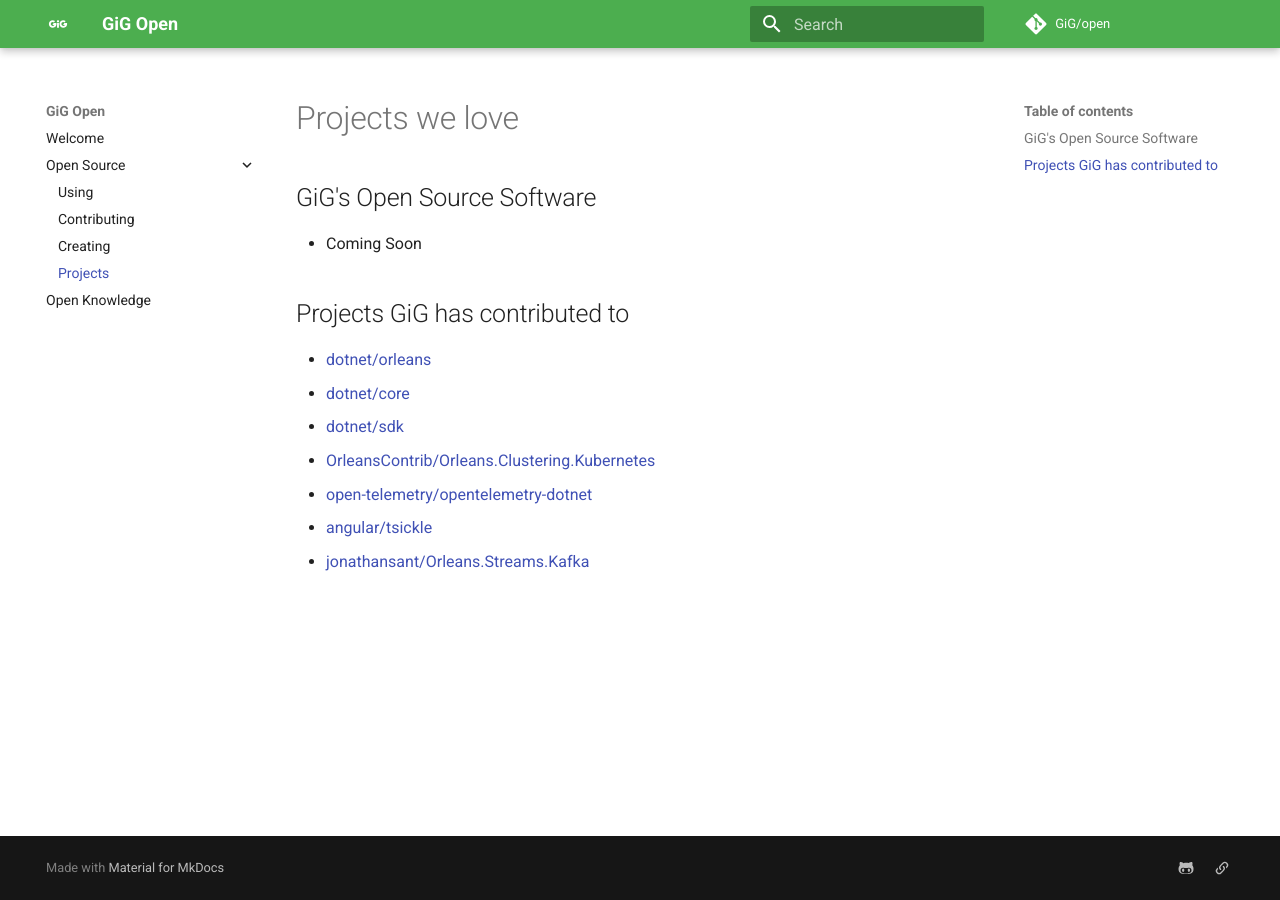
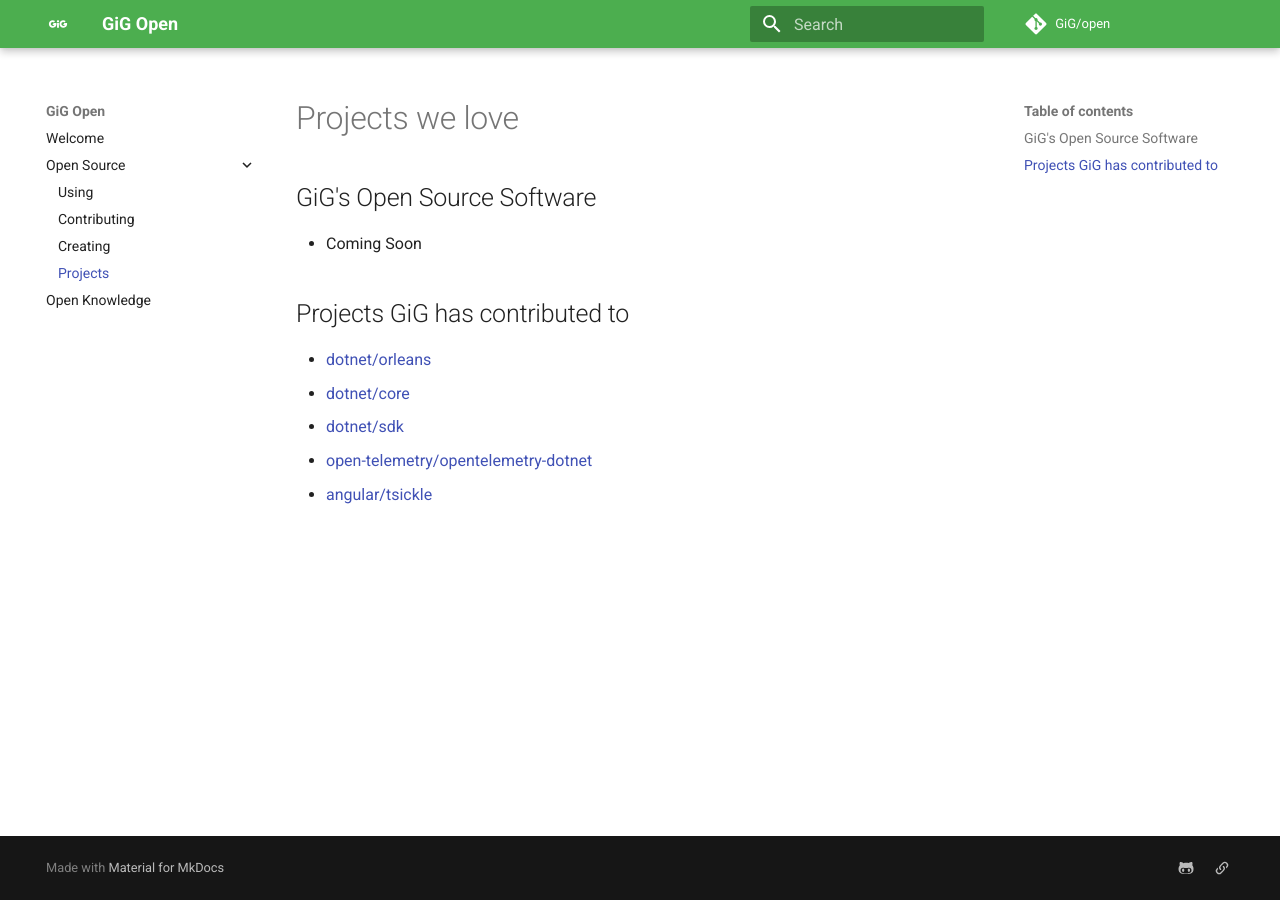
Before and after one commit to GiG/open, an MkDocs documentation site: the page built from docs/projects.md, in a window 1280 px wide. Built offline with MkDocs 1.6.1 and Material for MkDocs 9.7.7, drawn with Linux system fonts in a browser that asks for light colours; comment, search, counter and statistics services are not loaded.

Commit message:
Removed ambiguous projects

```diff
--- a/docs/projects.md
+++ b/docs/projects.md
@@ -9,7 +9,5 @@
 * [dotnet/orleans](https://github.com/dotnet/orleans)
 * [dotnet/core](https://github.com/dotnet/core)
 * [dotnet/sdk](https://github.com/dotnet/sdk)
-* [OrleansContrib/Orleans.Clustering.Kubernetes](https://github.com/OrleansContrib/Orleans.Clustering.Kubernetes)
 * [open-telemetry/opentelemetry-dotnet](https://github.com/open-telemetry/opentelemetry-dotnet)
 * [angular/tsickle](https://github.com/angular/tsickle)
-* [jonathansant/Orleans.Streams.Kafka](https://github.com/jonathansant/Orleans.Streams.Kafka)
```
